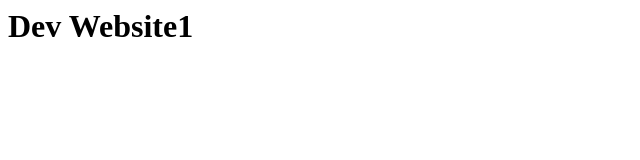
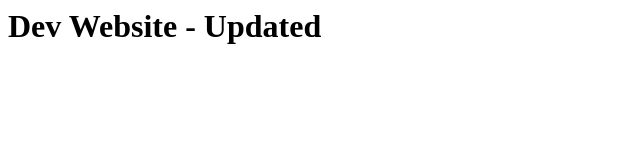
Before and after one commit to prakashpattambi/gitrepo1, a plain HTML site: page index.html in a window 1280 px wide. Shown: the whole page, without its empty margins (0-640 px from the left). Drawn offline with Linux system fonts and the light colour scheme.

Commit message:
Update index.html

```diff
--- a/index.html
+++ b/index.html
@@ -1,5 +1,5 @@
 <html>
 <h1>
-Dev Website1
+Dev Website - Updated
 </h1>
 </html>
```
